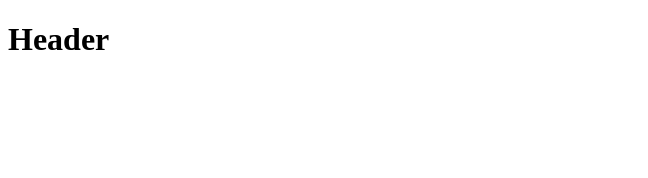
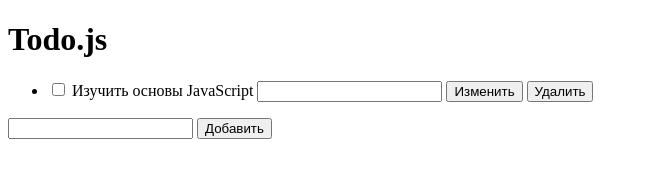
Before and after one commit to kotler-dev/todojs, a plain HTML site: page index.html in a window 1280 px wide. Shown: the whole page, without its empty margins (0-648 px from the left). Drawn offline with Linux system fonts and the light colour scheme.

Commit message:
Adding base files: Index, CSS, JS in template.

```diff
--- a/index.html
+++ b/index.html
@@ -1,11 +1,39 @@
 <!DOCTYPE html>
-<html lang="en">
+<html>
+
 <head>
   <meta charset="UTF-8">
-  <meta name="viewport" content="width=device-width, initial-scale=1.0">
+  <meta name="viewport" content="width=device-width, initial-scale=1.0, user-scalable=no">
+  <link rel="shortcut icon" href="favicon.ico" type="image/x-icon">
+  <link rel="stylesheet" href="css/app.css">
   <title>TODO on JS</title>
 </head>
+
 <body>
-  <h1>Header</h1>
+
+  <main id="app">
+    <header>
+      <h1>Todo.js</h1>
+    </header>
+
+    <ul id="todo-list">
+      <li class="todo-item">
+        <input type="checkbox" class="checkbox">
+        <label class="title">Изучить основы JavaScript</label>
+        <input class="textfield" type="text">
+        <button class="edit">Изменить</button>
+        <button class="delete">Удалить</button>
+      </li>
+    </ul>
+
+    <form id="todo-form">
+      <input id="add-input" type="text">
+      <button id="add-button" type="submit">Добавить</button>
+    </form>
+  </main>
+
+  <script src="js/app.js"></script>
+
 </body>
+
 </html>
```
Also changed, not shown: css/app.css (added), js/app.js (added).
